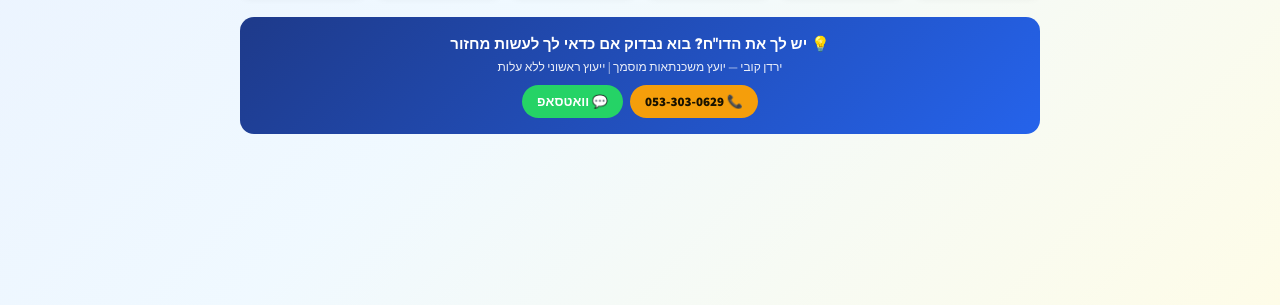
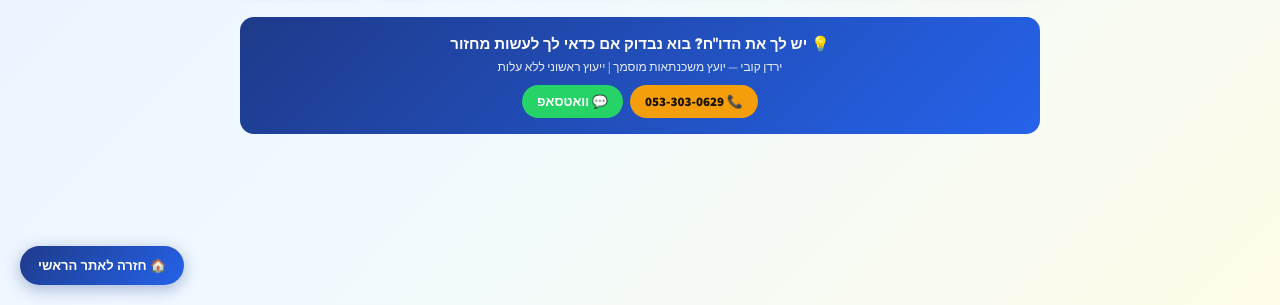
Before and after one commit to yardenkfinance-cell/balance-guide, a plain HTML site: page index.html in a window 1280 px wide. Shown: the part 495-800 px from the top of the page. Drawn offline with Linux system fonts and the light colour scheme.

Commit message:
Update index.html

```diff
--- a/index.html
+++ b/index.html
@@ -441,6 +441,31 @@
     .bph:hover, .bwa:hover {
         transform: scale(1.04)
     }
+
+    .back-home {
+        position: fixed;
+        bottom: 20px;
+        left: 20px;
+        z-index: 9999;
+        display: inline-flex;
+        align-items: center;
+        gap: 6px;
+        background: linear-gradient(135deg, var(--bd), var(--b));
+        color: #fff;
+        padding: 10px 18px;
+        border-radius: 30px;
+        font-family: "Heebo", sans-serif;
+        font-weight: 800;
+        font-size: 13px;
+        text-decoration: none;
+        box-shadow: 0 4px 16px rgba(30, 58, 138, .35);
+        transition: transform .2s, box-shadow .2s;
+    }
+
+    .back-home:hover {
+        transform: translateY(-2px);
+        box-shadow: 0 6px 20px rgba(30, 58, 138, .45);
+    }
     </style>
 </head>
 <body>
@@ -771,5 +796,6 @@
         }), 80);
     }
     </script>
+    <a href="https://yardenkoubi.com" class="back-home">🏠 חזרה לאתר הראשי</a>
 </body>
 </html>
```
